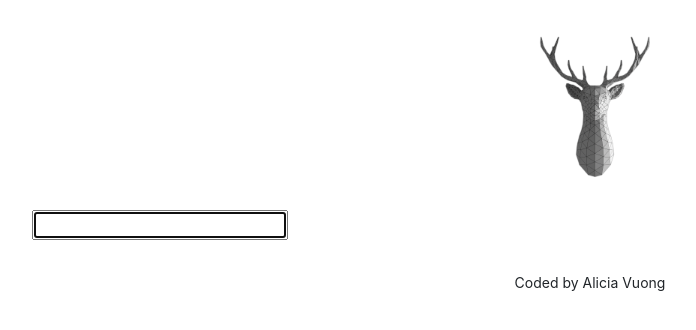
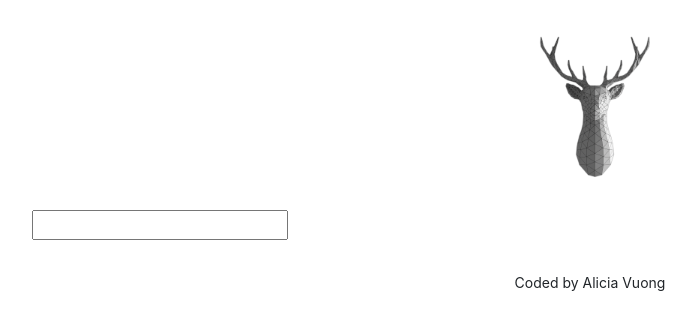
Before and after one commit to aleebo/dictionary101, a React (Create React App) app: page / in a window 1280 px wide. Shown: the top 330 px of the page, without its empty margins (50-746 px from the left). Built offline with nearby package versions, Linux system fonts and the light colour scheme.

Commit message:
Updated dictionary js

```diff
--- a/src/Dictionary.js
+++ b/src/Dictionary.js
@@ -5,19 +5,16 @@ import "./Dictionary.css";
 
 export default function Dictionary() {
   let [keyword, setKeyword] = useState("");
-  let [result, setResults] = useState(null);
+  let [results, setResults] = useState(null);
 
   function handleResponse(response) {
-    console.log(response.data[0]);
     setResults(response.data[0]);
-    //console.log(response.data.[0].meanings[0].defintions[0].defintions);
   }
 
   function search(event) {
     event.preventDefault();
-    //documentation:https://dictionaryapi.dev/
-    let apiUrl = `https://api.dictionaryapi.dev/api/v2/entries/en/${keyword}`;
-    console.log(apiUrl);
+
+    let apiUrl = `https://api.dictionaryapi.dev/api/v2/entries/en_US/${keyword}`;
     axios.get(apiUrl).then(handleResponse);
   }
 
@@ -25,31 +22,12 @@ export default function Dictionary() {
     setKeyword(event.target.value);
   }
 
-  if (result) {
   return (
     <div className="Dictionary">
       <form onSubmit={search}>
-          <input
-            type="search"
-            autoFocus={true}
-            onChange={handleKeywordChange}
-          />
+        <input type="search" onChange={handleKeywordChange} />
       </form>
-
-        <Results results={result} />
-      </div>
-    );
-  } else {
-    return (
-      <div className="Dictionary">
-        <form onSubmit={search}>
-          <input
-            type="search"
-            autoFocus={true}
-            onChange={handleKeywordChange}
-          />
-        </form>
+      <Results results={results} />
     </div>
   );
 }
-}
```
Lines whose indentation alone changed are shown as unchanged.
